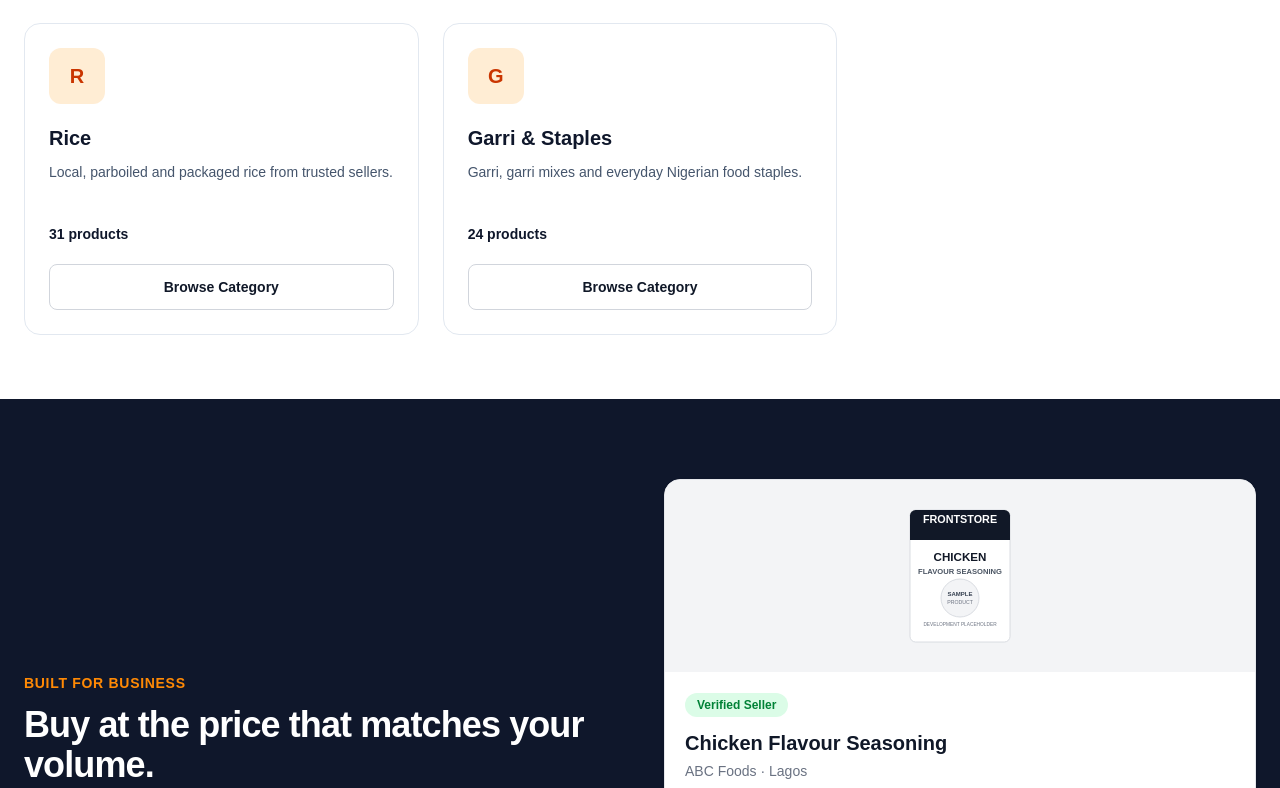
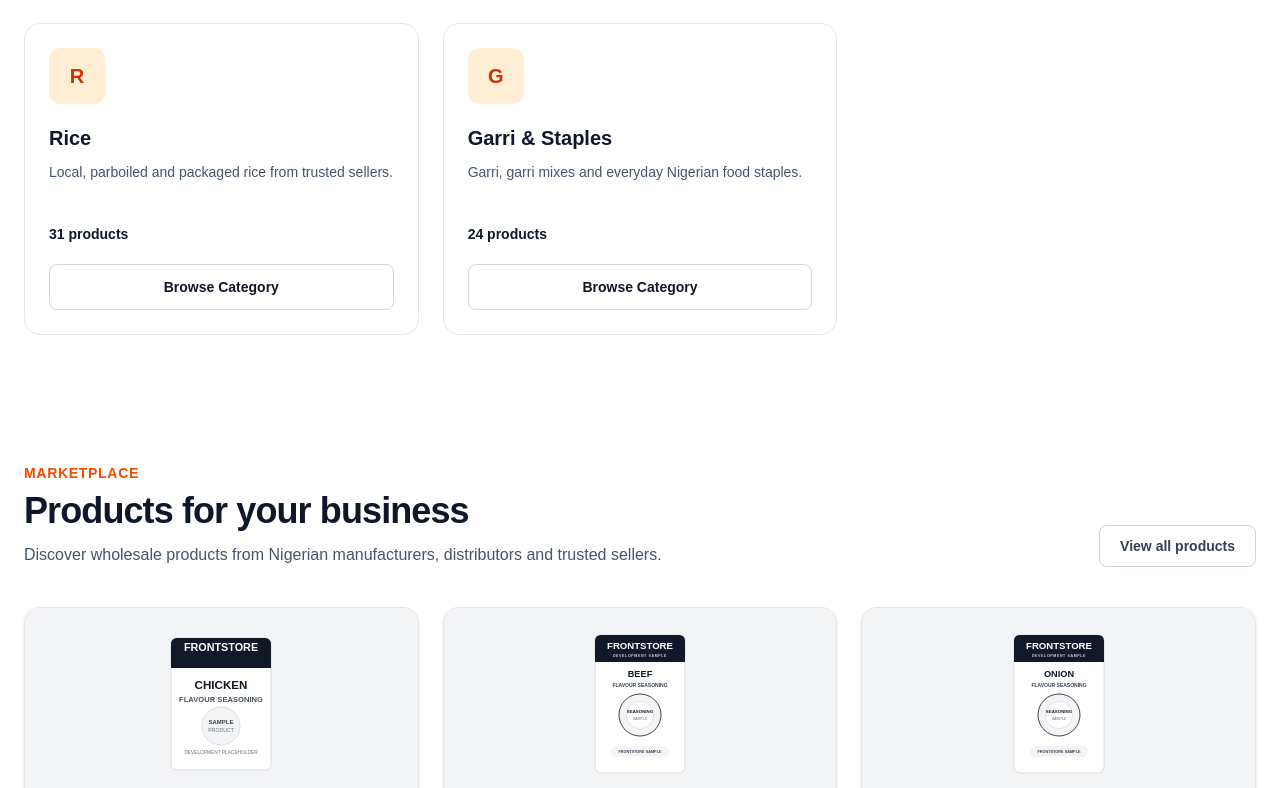
Before and after one commit to Kedion/frontstore, a Next.js app: page / in a window 1280 px wide. Shown: the part 2012-2800 px from the top of the page. Built offline with nearby package versions, Linux system fonts and the light colour scheme.

Commit message:
feat: add marketplace product grid

```diff
--- a/app/page.tsx
+++ b/app/page.tsx
@@ -1,10 +1,15 @@
 import Button from "@/components/ui/Button";
 import ProductCard from "@/components/marketplace/ProductCard";
+import ProductGrid from "@/components/marketplace/ProductGrid";
 import SellerCard from "@/components/marketplace/SellerCard";
 import CategoryCard from "@/components/marketplace/CategoryCard";
-import { productImages } from "@/lib/product-images";
+import { products } from "@/lib/products";
 
 export default function Home() {
+    const featuredWholesaleProduct = products.find(
+    (product) => product.id === "chicken-seasoning-001",
+  );
+
   return (
     <main className="min-h-screen bg-white text-slate-900">
       {/* Navigation */}
@@ -184,6 +189,32 @@ export default function Home() {
         </div>
       </section>
 
+      {/* Products */}
+      <section className="mx-auto max-w-7xl px-6 py-16">
+        <div className="mb-10 flex flex-col gap-4 sm:flex-row sm:items-end sm:justify-between">
+          <div>
+            <p className="text-sm font-semibold uppercase tracking-wider text-orange-600">
+              Marketplace
+            </p>
+
+            <h2 className="mt-2 text-3xl font-bold tracking-tight md:text-4xl">
+              Products for your business
+            </h2>
+
+            <p className="mt-3 max-w-2xl text-slate-600">
+              Discover wholesale products from Nigerian manufacturers,
+              distributors and trusted sellers.
+            </p>
+          </div>
+
+          <button className="w-fit rounded-lg border border-slate-300 px-5 py-2.5 text-sm font-semibold text-slate-700 transition hover:border-orange-500 hover:text-orange-600">
+            View all products
+          </button>
+        </div>
+
+        <ProductGrid />
+      </section>
+
       {/* Wholesale section */}
       <section className="bg-slate-900 text-white">
         <div className="mx-auto max-w-7xl px-6 py-20">
@@ -207,20 +238,17 @@ export default function Home() {
               </button>
             </div>
 
-            <ProductCard
-              name="Chicken Flavour Seasoning"
-              seller="ABC Foods · Lagos"
-              image={productImages.seasoning.chicken}
-              priceFrom="₦20,500"
-              verified
-              stock="In Stock"
-              priceTiers={[
-                { quantity: "1–4", price: "₦25,000" },
-                { quantity: "5–19", price: "₦23,500" },
-                { quantity: "20–99", price: "₦22,000" },
-                { quantity: "100+", price: "₦20,500" },
-              ]}
-            />
+            {featuredWholesaleProduct && (
+              <ProductCard
+                name={featuredWholesaleProduct.name}
+                seller={`${featuredWholesaleProduct.seller} · ${featuredWholesaleProduct.location}`}
+                image={featuredWholesaleProduct.image}
+                priceFrom={featuredWholesaleProduct.priceFrom}
+                verified={featuredWholesaleProduct.verified}
+                stock={featuredWholesaleProduct.stock}
+                priceTiers={featuredWholesaleProduct.priceTiers}
+              />
+            )}
           </div>
         </div>
       </section>
--- /dev/null
+++ b/components/marketplace/ProductGrid.tsx
@@ -0,0 +1,21 @@
+import { products } from "@/lib/products";
+import ProductCard from "./ProductCard";
+
+export default function ProductGrid() {
+  return (
+    <div className="grid grid-cols-1 gap-6 sm:grid-cols-2 lg:grid-cols-3">
+      {products.map((product) => (
+        <ProductCard
+          key={product.id}
+          name={product.name}
+          seller={product.seller}
+          priceFrom={product.priceFrom}
+          image={product.image}
+          verified={product.verified}
+          stock={product.stock}
+          priceTiers={product.priceTiers}
+        />
+      ))}
+    </div>
+  );
+}
--- /dev/null
+++ b/lib/products.ts
@@ -0,0 +1,129 @@
+import { productImages } from "@/lib/product-images";
+
+export type PriceTier = {
+  quantity: string;
+  price: string;
+};
+
+export type Product = {
+  id: string;
+  name: string;
+  seller: string;
+  location: string;
+  category: string;
+  priceFrom: string;
+  image: string;
+  verified: boolean;
+  stock: string;
+  priceTiers: PriceTier[];
+};
+
+export const products: Product[] = [
+  {
+    id: "chicken-seasoning-001",
+    name: "Chicken Flavour Seasoning",
+    seller: "ABC Foods",
+    location: "Lagos",
+    category: "Seasonings",
+    priceFrom: "₦20,500",
+    image: productImages.seasoning.chicken,
+    verified: true,
+    stock: "In Stock",
+    priceTiers: [
+      { quantity: "1–4", price: "₦25,000" },
+      { quantity: "5–19", price: "₦23,500" },
+      { quantity: "20–99", price: "₦22,000" },
+      { quantity: "100+", price: "₦20,500" },
+    ],
+  },
+
+  {
+    id: "beef-seasoning-001",
+    name: "Beef Flavour Seasoning",
+    seller: "ABC Foods",
+    location: "Lagos",
+    category: "Seasonings",
+    priceFrom: "₦20,000",
+    image: productImages.seasoning.beef,
+    verified: true,
+    stock: "In Stock",
+    priceTiers: [
+      { quantity: "1–4", price: "₦24,500" },
+      { quantity: "5–19", price: "₦23,000" },
+      { quantity: "20–99", price: "₦21,500" },
+      { quantity: "100+", price: "₦20,000" },
+    ],
+  },
+
+  {
+    id: "onion-seasoning-001",
+    name: "Onion Flavour Seasoning",
+    seller: "Prime Foods & Beverages",
+    location: "Onitsha",
+    category: "Seasonings",
+    priceFrom: "₦19,500",
+    image: productImages.seasoning.onion,
+    verified: true,
+    stock: "In Stock",
+    priceTiers: [
+      { quantity: "1–4", price: "₦23,500" },
+      { quantity: "5–19", price: "₦22,000" },
+      { quantity: "20–99", price: "₦21,000" },
+      { quantity: "100+", price: "₦19,500" },
+    ],
+  },
+
+  {
+    id: "tomato-paste-001",
+    name: "Tomato Paste",
+    seller: "Eastern Distribution Hub",
+    location: "Port Harcourt",
+    category: "Tomato Products",
+    priceFrom: "₦18,500",
+    image: productImages.tomato.paste,
+    verified: false,
+    stock: "In Stock",
+    priceTiers: [
+      { quantity: "1–4", price: "₦22,000" },
+      { quantity: "5–19", price: "₦20,500" },
+      { quantity: "20–99", price: "₦19,500" },
+      { quantity: "100+", price: "₦18,500" },
+    ],
+  },
+
+  {
+    id: "orange-juice-001",
+    name: "Orange Fruit Juice",
+    seller: "Prime Foods & Beverages",
+    location: "Onitsha",
+    category: "Beverages",
+    priceFrom: "₦15,000",
+    image: productImages.beverages.juice,
+    verified: true,
+    stock: "In Stock",
+    priceTiers: [
+      { quantity: "1–4", price: "₦18,000" },
+      { quantity: "5–19", price: "₦17,000" },
+      { quantity: "20–99", price: "₦16,000" },
+      { quantity: "100+", price: "₦15,000" },
+    ],
+  },
+
+  {
+    id: "parboiled-rice-001",
+    name: "Parboiled Rice",
+    seller: "Eastern Distribution Hub",
+    location: "Port Harcourt",
+    category: "Rice",
+    priceFrom: "₦45,000",
+    image: productImages.rice.parboiledRice,
+    verified: false,
+    stock: "In Stock",
+    priceTiers: [
+      { quantity: "1–4", price: "₦50,000" },
+      { quantity: "5–19", price: "₦48,000" },
+      { quantity: "20–99", price: "₦46,500" },
+      { quantity: "100+", price: "₦45,000" },
+    ],
+  },
+];
```
